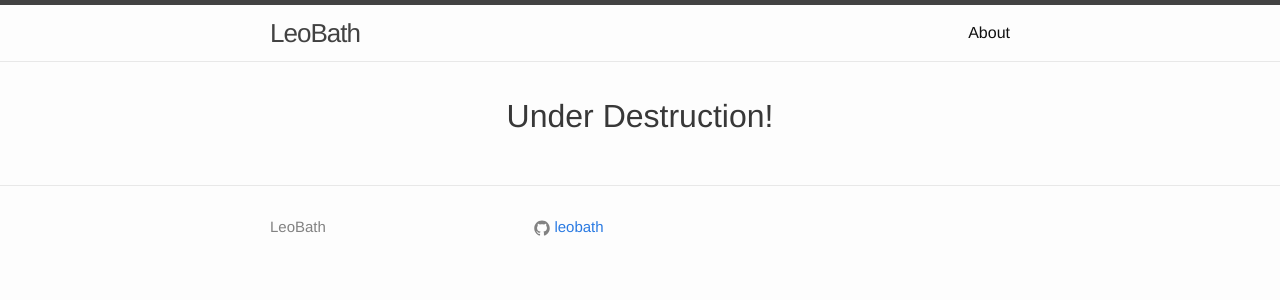
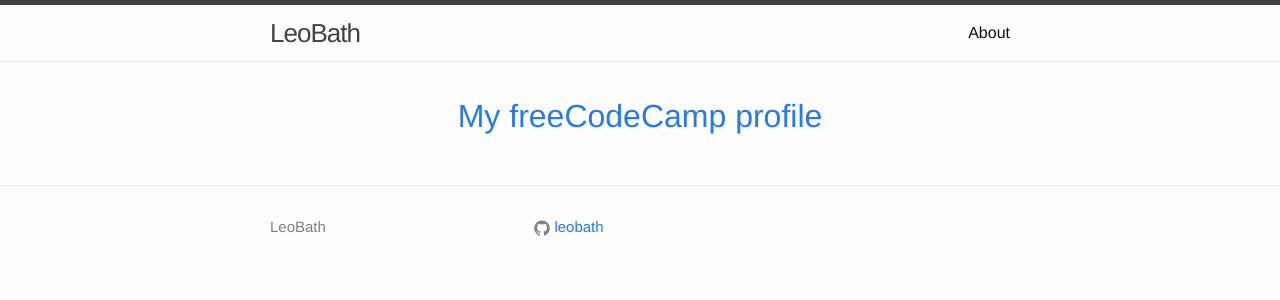
Before and after one commit to leobath/leobath.github.io, a Jekyll site: the page built from index.html, in a window 1280 px wide. Shown: the top 300 px of the page. Built offline with Jekyll 4.4.1, drawn with Linux system fonts in a browser that asks for light colours.

Commit message:
Update index.html

```diff
--- a/index.html
+++ b/index.html
@@ -1,7 +1,15 @@
 ---
 layout: default
 ---
-<h1 style="text-align: center"><span style="color: #383838">Under Destruction!</span></h1>
+<h1 style="text-align: center">
+  <span style="color: #006400">
+  <a href="https://www.freecodecamp.org/leobath">My freeCodeCamp profile
+    </a>
+  </span>
+</h1>
+
+
+
 <!--
 <div class="home">
 <h1><a href="https://www.freecodecamp.org/leobath">My freeCodeCamp profile</a></h1>
```
